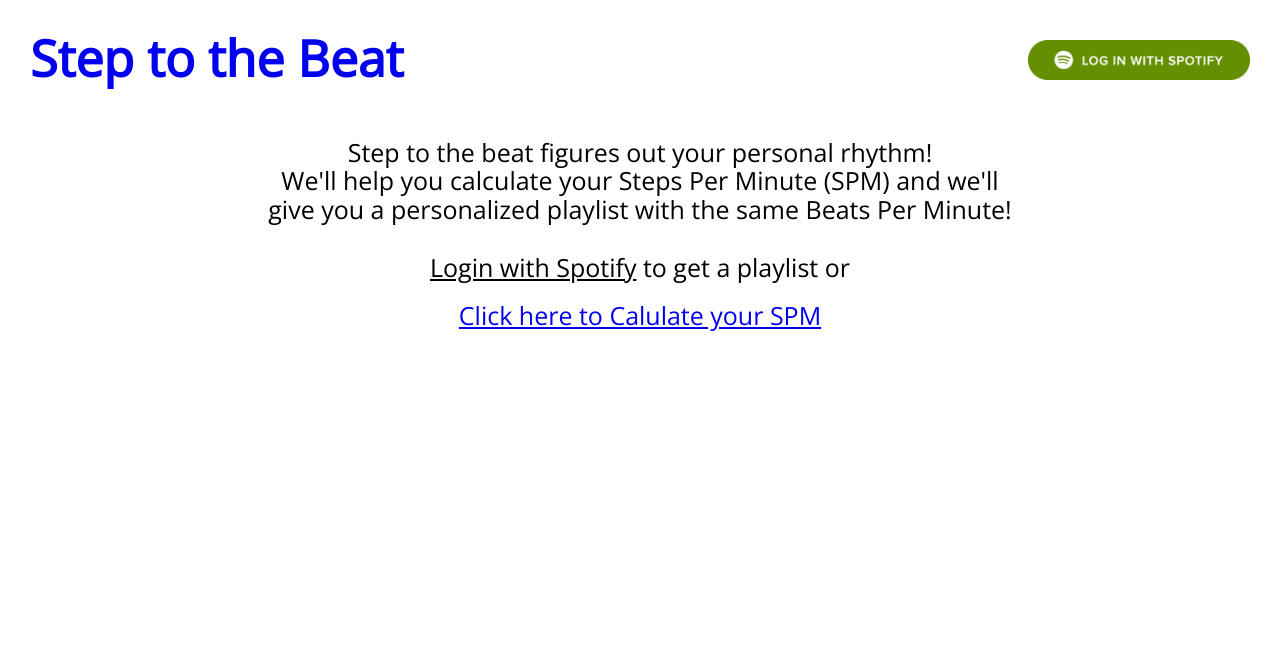
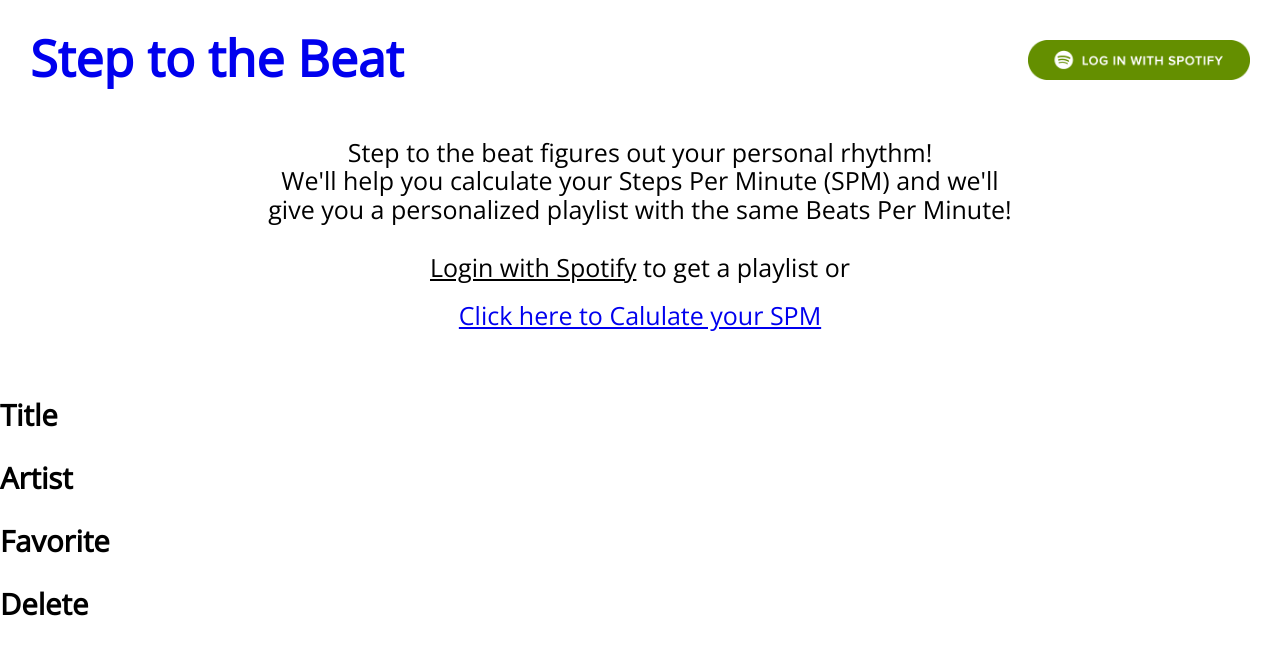
Before and after one commit to lexbonder/step-to-the-beat, a React (Create React App) app: page /playlist in a window 1280 px wide. Shown: the top 654 px of the page. Built offline with nearby package versions, Linux system fonts and the light colour scheme; what spotify-web-api-js would draw is missing.

Commit message:
Render playlist on screen

```diff
--- a/src/components/App/App.js
+++ b/src/components/App/App.js
@@ -7,6 +7,7 @@ import SelectGenre from '../../containers/SelectGenre/SelectGenre';
 import Calculations from '../Calculations/Calculations';
 import SelectSPM from '../../containers/SelectSPM/SelectSPM';
 import Confirm from '../../containers/Confirm/Confirm';
+import Playlist from '../../containers/Playlist/Playlist';
 import { SavedSpms } from '../../containers/SavedSpms/SavedSpms';
 import { FavoriteSongs } from '../../containers/FavoriteSongs/FavoriteSongs';
 import { FavoritePlaylists } from '../../containers/FavoritePlaylists/FavoritePlaylists';
@@ -27,6 +28,7 @@ export class App extends Component {
         <Route exact path='/select-spm' component={SelectSPM} />
         <Route exact path='/select-genre' component={SelectGenre} />
         <Route exact path='/confirm' component={Confirm} />
+        <Route exact path='/playlist' component={Playlist} />
 
         <Route exact path='/login' component={Login} />
       </div>
--- /dev/null
+++ b/src/containers/Playlist/Playlist.js
@@ -0,0 +1,36 @@
+import React, { Component } from 'react';
+import { connect } from 'react-redux';
+import { withRouter } from 'react-router-dom';
+
+export class Playlist extends Component {
+
+  playlistToRender = () => {
+    const { playlist } = this.props;
+    return playlist.map(track => (
+      <div>
+        <h4>{track.title}</h4>
+        <h4>{track.artist}</h4>
+        <p>&#9733;</p>
+        <button>delete</button>
+      </div>
+    ))
+  }
+
+  render() {
+    return (
+      <div>
+        <h3>Title</h3>
+        <h3>Artist</h3>
+        <h3>Favorite</h3>
+        <h3>Delete</h3>
+        {this.playlistToRender()}
+      </div>
+    )
+  }
+}
+
+export const MSTP = store => ({
+  playlist: store.playlist
+})
+
+export default withRouter(connect(MSTP)(Playlist))
```
Also changed, not shown: src/containers/Playlist/Playlist.css (added), 1 other file (tests, documents, lock files or other folders).
